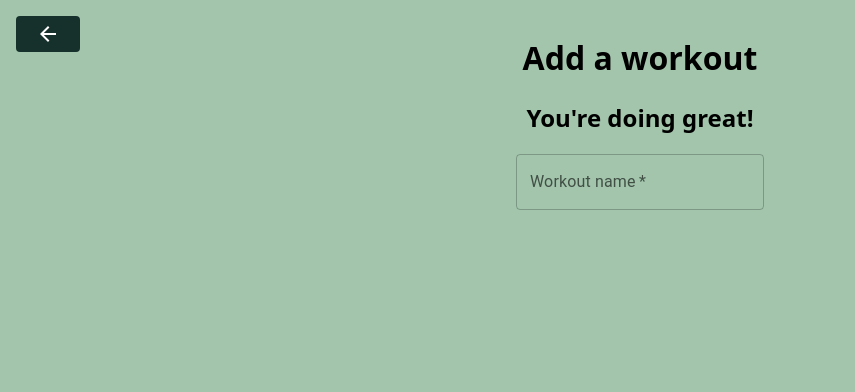
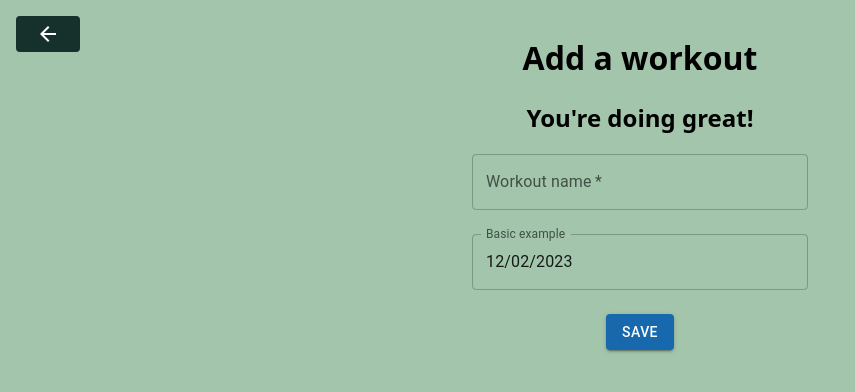
Before and after one commit to DrTuup/FitnessApp, a React (Create React App) app: page /addworkout in a window 1280 px wide. Shown: the top 392 px of the page, without its empty margins (0-855 px from the left). Built offline with nearby package versions, Linux system fonts and the light colour scheme.

Commit message:
start made on page. now component to add, edit and delete sets.

```diff
--- a/package.json
+++ b/package.json
@@ -9,6 +9,7 @@
     "@mui/icons-material": "^5.11.0",
     "@mui/material": "^5.11.8",
     "@mui/styled-engine-sc": "^5.11.0",
+    "@mui/x-date-pickers": "^5.0.18",
     "@testing-library/jest-dom": "^5.16.5",
     "@testing-library/react": "^13.4.0",
     "@testing-library/user-event": "^13.5.0",
@@ -16,6 +17,8 @@
     "@types/node": "^16.18.12",
     "@types/react": "^18.0.28",
     "@types/react-dom": "^18.0.10",
+    "dayjs": "^1.11.7",
+    "moment": "^2.29.4",
     "react": "^18.2.0",
     "react-dom": "^18.2.0",
     "react-router-dom": "^6.8.1",
--- a/src/styles.tsx
+++ b/src/styles.tsx
@@ -77,4 +77,6 @@ export const StyledTextField = styled(TextField)`
   & label.Mui-focused {
     color: ${lightTheme.colors.primary};
   }
+
+  width: 100%;
 `;
--- a/src/views/AddWorkoutView.tsx
+++ b/src/views/AddWorkoutView.tsx
@@ -1,9 +1,26 @@
 import { Container } from "@mui/material";
 import BackButton from "../components/BackButton";
-import { TitleText, SubTitleText } from "../styles";
+import { TitleText, SubTitleText, StyledButton } from "../styles";
 import { StyledTextField } from "../styles";
+import { DatePicker, LocalizationProvider } from "@mui/x-date-pickers";
+import { AdapterDayjs } from "@mui/x-date-pickers/AdapterDayjs";
+import React from "react";
 
 export function AddWorkoutView() {
+  const [dateValue, setDataValue] = React.useState<Date | null>(new Date());
+
+  function SaveWorkout() {
+    var value =
+      dateValue?.toJSON().slice(0, 10).split("-") ??
+      new Date().toJSON().slice(0, 10).split("-");
+    var d = new Date(
+      parseInt(value[0]),
+      parseInt(value[1]) - 1,
+      parseInt(value[2])
+    );
+    console.log(d.toLocaleDateString());
+  }
+
   return (
     <>
       <BackButton />
@@ -15,18 +32,30 @@ export function AddWorkoutView() {
         sx={{
           display: "flex",
           maxWidth: "100vw",
-          flexDirection: "row",
+          flexDirection: "column",
           gap: 3,
           alignItems: "center",
           justifyContent: "space-evenly",
+          minWidth: "30vw",
           flexWrap: "wrap",
         }}
       >
-        <StyledTextField
-          variant="outlined"
-          required
-          label="Workout name"
-        ></StyledTextField>
+        <StyledTextField variant="outlined" required label="Workout name" />
+        <LocalizationProvider dateAdapter={AdapterDayjs} id="date">
+          <DatePicker
+            label="Basic example"
+            value={dateValue ?? new Date()}
+            inputFormat="DD/MM/YYYY"
+            onChange={(newValue) => {
+              setDataValue(newValue);
+            }}
+            renderInput={(params) => <StyledTextField {...params} />}
+          />
+        </LocalizationProvider>
+
+        <StyledButton variant="contained" onClick={SaveWorkout}>
+          Save
+        </StyledButton>
       </Container>
     </>
   );
```
Also changed, not shown: 1 other file (tests, documents, lock files or other folders).
